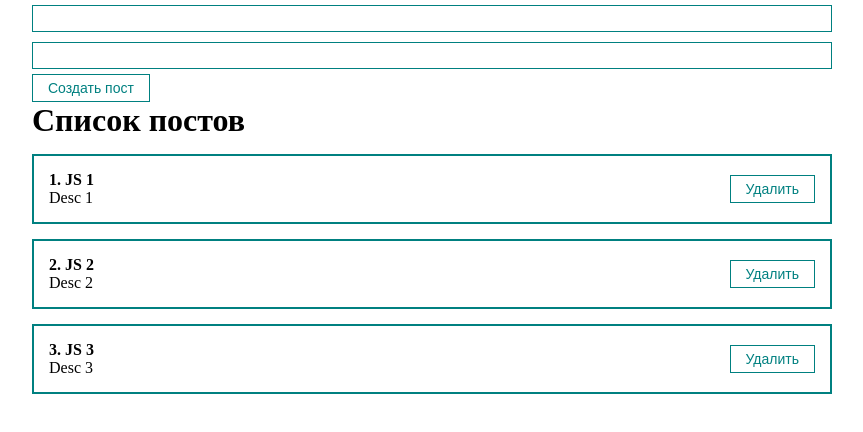
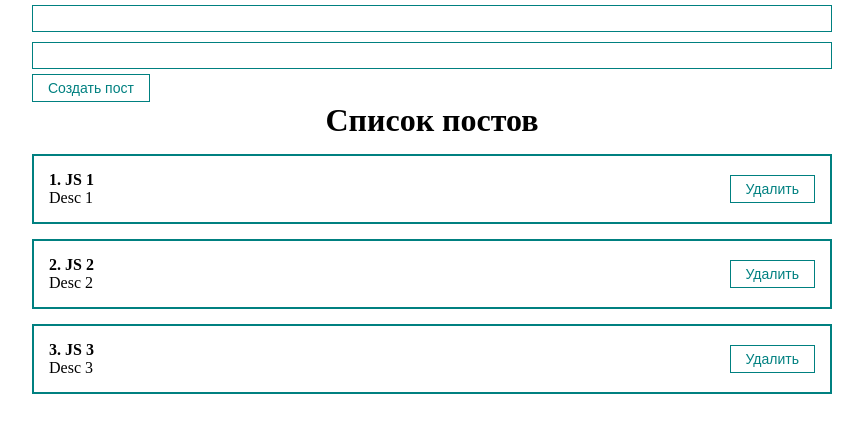
Before and after one commit to iAllBe/react-fundamental, a React (Create React App) app: page / in a window 1280 px wide. Shown: the top 432 px of the page, without its empty margins (208-1071 px from the left). Built offline with nearby package versions, Linux system fonts and the light colour scheme.

Commit message:
add message 'Posts not found' in PostList

```diff
--- a/src/App.js
+++ b/src/App.js
@@ -23,10 +23,14 @@ function App() {
   return (
       <div className="App">
           <PostForm create={createPost}/>
-          <PostList
-              posts={posts}
-              title={'Список постов'}
-              remove={removePost}/>
+          {posts.length
+              ? <PostList
+                  posts={posts}
+                  title={'Список постов'}
+                  remove={removePost}/>
+              : <h1 style={{textAlign: 'center'}}>Посты не найдены</h1>
+          }
+
       </div>
   );
 }
--- a/src/components/PostList.jsx
+++ b/src/components/PostList.jsx
@@ -4,7 +4,7 @@ import PostItem from "./PostItem";
 const PostList = ({posts, title, remove}) => {
     return (
         <div>
-            <h1>{title}</h1>
+            <h1 style={{textAlign: 'center'}}>{title}</h1>
             {posts.map((post, index) =>
                 <PostItem
                     post={post}
```
